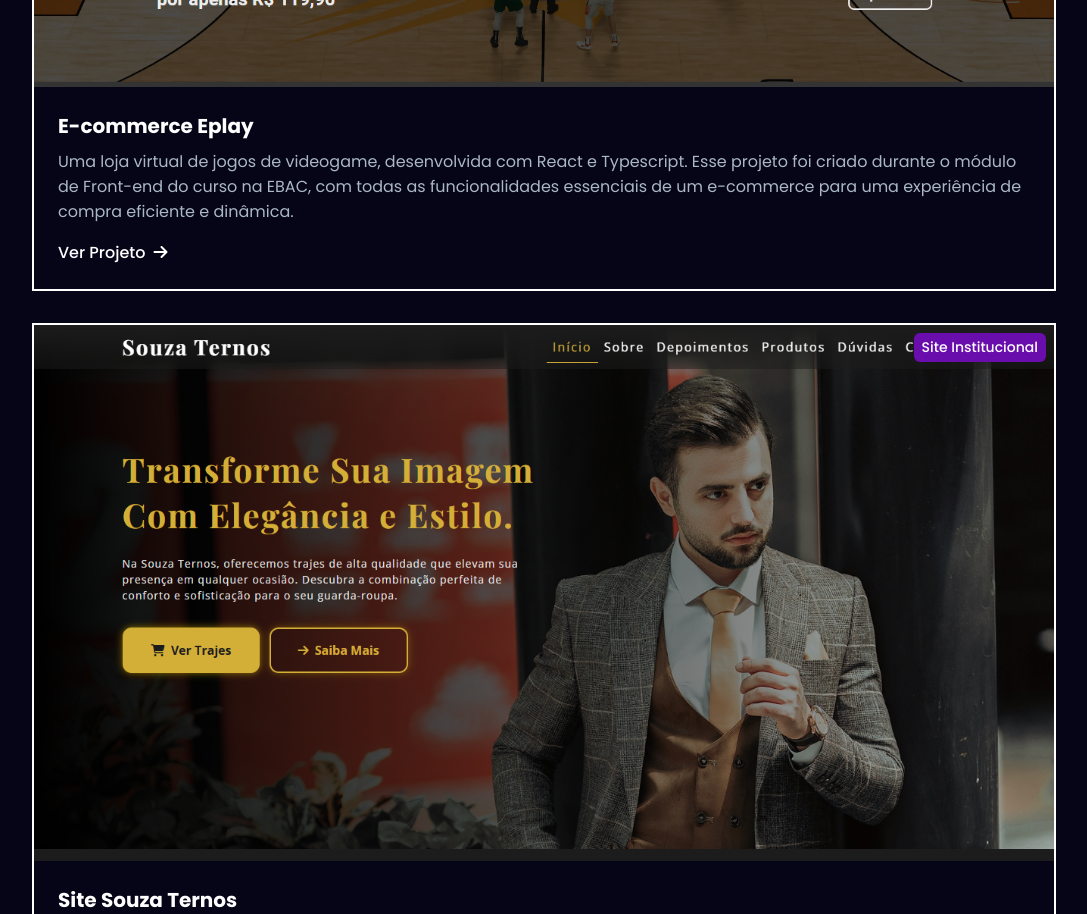
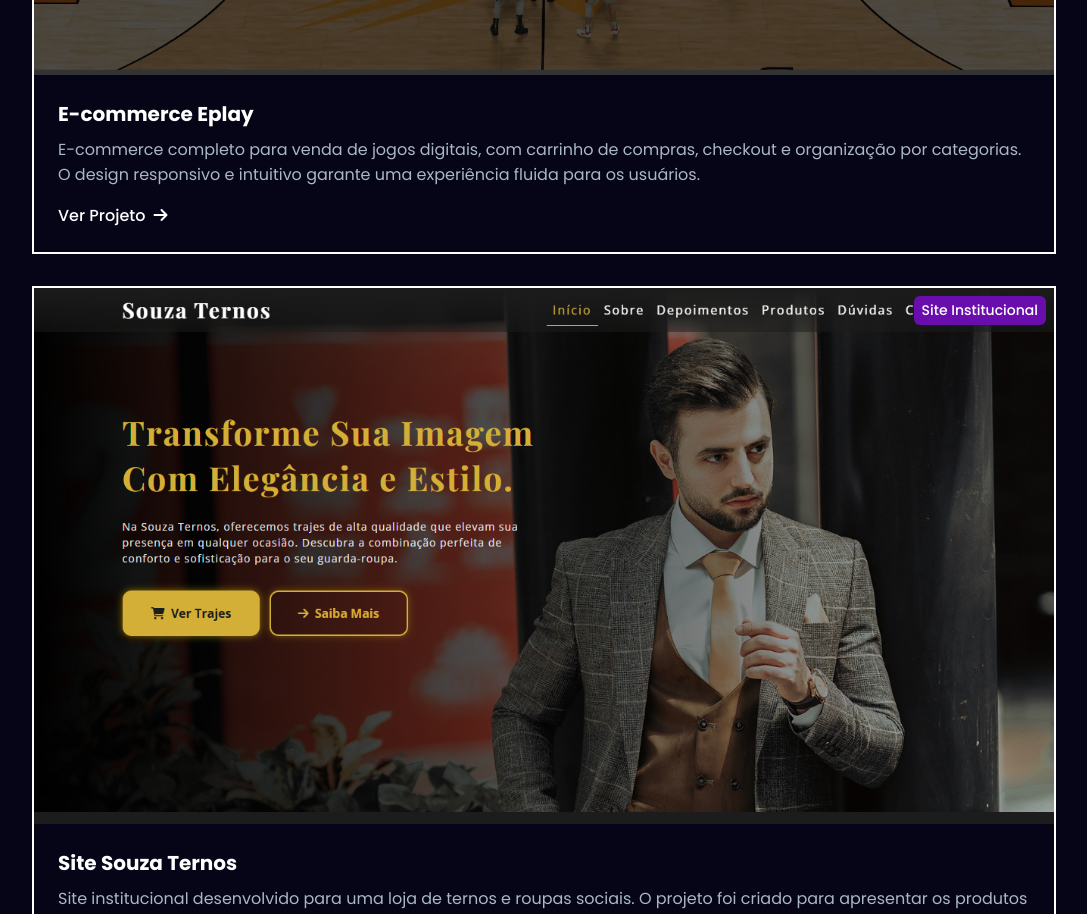
Before and after one commit to lucazmenezez/Portfolio-React, a React (Vite) app: page / in a window 1280 px wide. Shown: the part 2340-3254 px from the top of the page, without its empty margins (96-1183 px from the left). Built offline with nearby package versions, Linux system fonts and the light colour scheme.

Commit message:
Últimos ajustes.

```diff
--- a/index.html
+++ b/index.html
@@ -2,7 +2,7 @@
 <html lang="pt-BR">
   <head>
     <meta charset="UTF-8" />
-    <link rel="icon" type="image/svg+xml" href="/vite.svg" />
+    <link rel="icon" href="./src/assets/favicon/favicon.ico" type="image/x-icon">
     <meta name="viewport" content="width=device-width, initial-scale=1.0" />
     <title>Lucas Menezes | Web Designer e Desenvolvedor | Criação de Sites, Landing Pages e E-commerces</title>
     <link rel="preconnect" href="https://fonts.googleapis.com">
--- a/src/components/About/index.tsx
+++ b/src/components/About/index.tsx
@@ -8,7 +8,7 @@ const About = () => (
       <Content>
         <div>
           <h3>Sobre Mim</h3>
-          <h2>Olá, Sou Lucas Menezes, <span>Desenvolvedor e Web Designer Freelancer.</span></h2>
+          <h2>Olá, Sou <span>Lucas Menezes</span>, Desenvolvedor e Web Designer Freelancer.</h2>
           <p>
             Sou freelancer especializado em desenvolvimento de sites, tenho 22 anos e sou de Curitiba, PR. Atualmente, estou cursando Desenvolvimento Full Stack Python na EBAC – Escola Britânica de Artes Criativas e Tecnologia, onde descobri meu interesse por criação de sites e web design.          </p>
           <br />
--- a/src/components/About/styles.ts
+++ b/src/components/About/styles.ts
@@ -18,7 +18,7 @@ export const AboutContainer = styled.div`
     left: 0;
     width: 100%;
     height: 100%;
-    background-color:rgba(6, 4, 23, 0.8);
+    background-color:rgba(6, 4, 23, 0.9);
     z-index: 1;
   }
 
@@ -53,7 +53,7 @@ export const Content = styled.div`
     border-radius: 12px;
     object-fit: cover;
     width: 100%;
-    max-height: 500px;
+    max-height: 600px;
     display: block;
     box-shadow: 0 0 4px ${cores.branco};
   }
--- a/src/components/Faq/styles.ts
+++ b/src/components/Faq/styles.ts
@@ -44,7 +44,6 @@ export const AccordionHeader = styled.div`
 
 export const Content = styled.p`
   font-size: 16px;
-  font-weight: 500;
   max-height: 0;
   overflow: hidden;
   transition: all 0.5s cubic-bezier(0, 1, 0, 1);
--- a/src/components/Header/styles.ts
+++ b/src/components/Header/styles.ts
@@ -21,10 +21,15 @@ export const HeaderContainer = styled.div`
 `
 
 export const NavMobile = styled.nav`
-  display: none;
+  display: block;
+  max-height: 0;
+  overflow: hidden;
+  opacity: 0;
+  transition: max-height 0.5s ease-in-out, opacity 0.5s ease-in-out;
 
   &.is-open {
-    display: block;
+    max-height: 354px;
+    opacity: 1;
   }
 `
 
--- a/src/components/Hero/styles.ts
+++ b/src/components/Hero/styles.ts
@@ -133,8 +133,8 @@ export const Status = styled.div`
     width: 12px;
     height: 12px;
     border-radius: 50%;
-    background-color: #4CAF50; /* Verde para disponibilidade */
-    box-shadow: 0 0 4px rgba(76, 175, 80, 0.6); /* Efeito de brilho */
+    background-color: #4CAF50;
+    box-shadow: 0 0 4px rgba(76, 175, 80, 0.6);
   }
 
   span {
--- a/src/components/Projects/index.tsx
+++ b/src/components/Projects/index.tsx
@@ -22,7 +22,7 @@ const Projects = () => {
       id: 1,
       category: 'E-commerce',
       title: 'E-commerce Eplay',
-      description: 'Uma loja virtual de jogos de videogame, desenvolvida com React e Typescript. Esse projeto foi criado durante o módulo de Front-end do curso na EBAC, com todas as funcionalidades essenciais de um e-commerce para uma experiência de compra eficiente e dinâmica.',
+      description: 'E-commerce completo para venda de jogos digitais, com carrinho de compras, checkout e organização por categorias. O design responsivo e intuitivo garante uma experiência fluida para os usuários.',
       image: cover_eplay,
       link: 'https://ecommerce-eplay-two.vercel.app/'
     },
@@ -30,15 +30,15 @@ const Projects = () => {
       id: 2,
       category: "Site Institucional",
       title: "Site Souza Ternos",
-      description: "Meu primeiro site para um cliente real, desenvolvido do zero com HTML, SASS e Bootstrap. O site apresenta os produtos da loja, incluindo ternos e roupas sociais. Embora o cliente ainda esteja avaliando a melhor forma de prosseguir, o site já está 95% pronto para ser publicado online.",
+      description: "Site institucional desenvolvido para uma loja de ternos e roupas sociais. O projeto foi criado para apresentar os produtos e destacar a elegância da marca. Embora o cliente ainda não tenha iniciado as atividades, o site já está completo, pronto para receber imagens e depoimentos. O design é responsivo e foca em uma experiência visual sofisticada e intuitiva.",
       image: cover_souza_ternos,
-      link: '#'
+      link: 'https://souza-ternos.vercel.app/'
     },
     {
       id: 3,
       category: "Landing Page",
       title: "Landing Page de Alta Conversão",
-      description: "Landing Page com layout de Alta Conversão criada com Wordpress e Elementor, para vender produtos digitais",
+      description: "Desenvolvi uma landing page estratégica para a venda de produtos digitais, utilizando WordPress e Elementor. O foco foi criar um layout otimizado para conversão, garantindo alta performance e usabilidade.",
       image: cover_lp_ac,
       link: 'https://sandybrown-starling-750020.hostingersite.com/'
     },
@@ -46,7 +46,7 @@ const Projects = () => {
       id: 4,
       category: "E-commerce",
       title: "E-commerce Efood",
-      description: "Lorem ipsum dolor sit amet consectetur adipisicing elit. Esse atque possimus voluptates illo recusandae.",
+      description: "Loja virtual para delivery de alimentos, com carrinho de compras, checkout e organização por categorias. O design responsivo e intuitivo facilita a navegação e a experiência do usuário.",
       image: cover_efood,
       link: 'https://efood-rose-eight.vercel.app/'
     },
@@ -54,15 +54,15 @@ const Projects = () => {
       id: 5,
       category: "Site Institucional",
       title: "Site Modelo Para Advogados",
-      description: "Lorem ipsum dolor sit amet consectetur adipisicing elit. Esse atque possimus voluptates illo recusandae.",
+      description: "Site institucional desenvolvido para escritórios de advocacia, com seções para apresentação dos serviços, área sobre o advogado e um formulário de contato. O design é profissional e responsivo, garantindo uma navegação clara e objetiva.",
       image: cover_lawyer,
-      link: '#'
+      link: 'https://site-advogados-coral.vercel.app/'
     },
     {
       id: 6,
       category: "Site Institucional",
       title: "Site Modelo Para Barbearias",
-      description: "Lorem ipsum dolor sit amet consectetur adipisicing elit. Esse atque possimus voluptates illo recusandae.",
+      description: "Site institucional projetado para barbearias, com foco em uma apresentação clara dos serviços oferecidos, informações de contato e um design que reflete a identidade da marca. O layout responsivo garante que o site seja acessível em dispositivos móveis e desktops.",
       image: cover_barber,
       link: 'https://site-modelo-barbearia.vercel.app/'
     },
@@ -70,7 +70,7 @@ const Projects = () => {
       id: 7,
       category: "Site Institucional",
       title: "Site De Portfólio",
-      description: "Lorem ipsum dolor sit amet consectetur adipisicing elit. Esse atque possimus voluptates illo recusandae.",
+      description: "Site desenvolvido para apresentar trabalhos e projetos de forma profissional, com uma navegação intuitiva e seções organizadas para destacar habilidades e experiências. O design responsivo garante uma boa experiência tanto em desktop quanto em dispositivos móveis.",
       image: cover_portfolio,
       link: 'https://sitepronto.vercel.app/'
     },
@@ -78,7 +78,7 @@ const Projects = () => {
       id: 8,
       category: "Site Institucional",
       title: "Site De Restaurante",
-      description: "Lorem ipsum dolor sit amet consectetur adipisicing elit. Esse atque possimus voluptates illo recusandae.",
+      description: "Site institucional desenvolvido para restaurantes, apresentando cardápio com abas interativas, carrossel de imagens e um formulário de contato dinâmico com jQuery. O design responsivo garante uma navegação fluida em qualquer dispositivo.",
       image: cover_restaurant,
       link: 'https://lucas-projeto-restaurante.vercel.app/'
     },
@@ -86,7 +86,7 @@ const Projects = () => {
       id: 9,
       category: "Site Institucional",
       title: "Site Clone Do Disney+",
-      description: "Lorem ipsum dolor sit amet consectetur adipisicing elit. Esse atque possimus voluptates illo recusandae.",
+      description: "Reprodução visual do Disney+, recriando a interface da plataforma de streaming com layout responsivo e efeitos modernos. Possui estrutura de navegação semelhante, animações e design fiel à versão original.",
       image: cover_clone_dp,
       link: 'https://clone-disneyplus-one-rho.vercel.app/'
     },
@@ -94,7 +94,7 @@ const Projects = () => {
       id: 10,
       category: "Landing Page",
       title: "Landing Page Para Venda de Serviços",
-      description: "Lorem ipsum dolor sit amet consectetur adipisicing elit. Esse atque possimus voluptates illo recusandae.",
+      description: "Página profissional desenvolvida para apresentar serviços de forma clara e persuasiva. Possui seções estratégicas, chamadas para ação bem posicionadas e design responsivo para melhor navegação.",
       image: cover_lp,
       link: 'https://landing-page-vendas-pi.vercel.app/'
     }
--- a/src/components/Websites/index.tsx
+++ b/src/components/Websites/index.tsx
@@ -10,7 +10,7 @@ const Websites = () => (
     <div className="container">
       <Title>
         <h3>Tipos de Sites</h3>
-        <h2>Qual Tipo de Site é Ideal para o Seu Negócio?</h2>
+        <h2>Qual Tipo de Site é Ideal Para o Seu Negócio?</h2>
         <p>
           Descubra qual solução atende melhor às suas necessidades, seja para um site institucional, landing page ou e-commerce.
         </p>
--- a/src/styles.ts
+++ b/src/styles.ts
@@ -62,6 +62,7 @@ export const Title = styled.div`
 
   h2 {
     font-size: 40px;
+    line-height: 48px;
     font-weight: bold;
     margin: 8px 0 16px;
   }
@@ -79,6 +80,7 @@ export const Title = styled.div`
   @media (max-width: ${breakpoints.tablet}) {
     h2 {
       font-size: 28px;
+      line-height: 36px;
     }
 
     p {
```
Also changed, not shown: src/components/Footer/index.tsx (+4 -9 lines), 1 other file (tests, documents, lock files or other folders).
